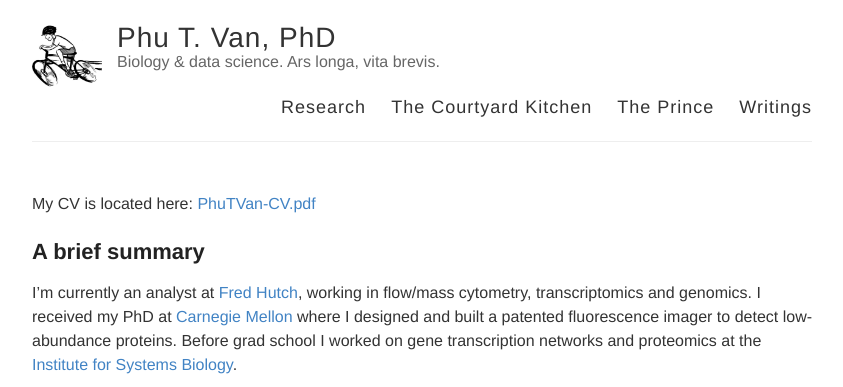
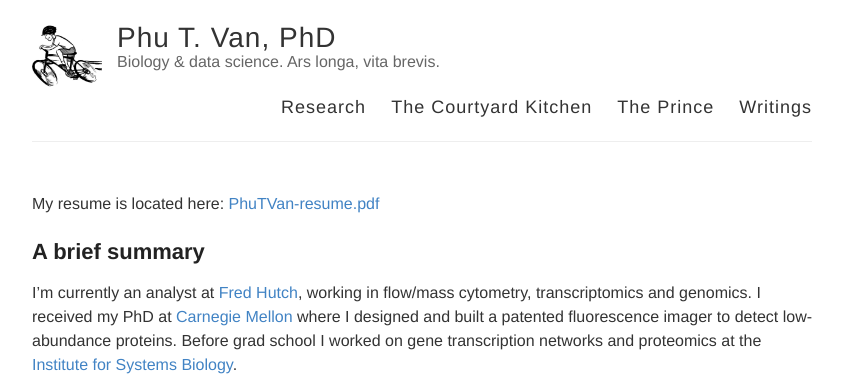
Before and after one commit to ptvan/ptvan.github.io, a Jekyll site: the page built from research.md, in a window 1280 px wide and 900 px high. Shown: the top 387 px of the window, without its empty margins (218-1061 px from the left). Built offline with Jekyll 4.4.1, drawn with Linux system fonts in a browser that asks for light colours.

Commit message:
updated resume link

```diff
--- a/research.md
+++ b/research.md
@@ -4,7 +4,7 @@ title:
 permalink: /research/
 ---
 
-My CV is located here: [PhuTVan-CV.pdf](PhuTVan-CV.pdf)
+My resume is located here: [PhuTVan-resume.pdf](PhuTVan-resume.pdf)
 
 # A brief summary
 
```
